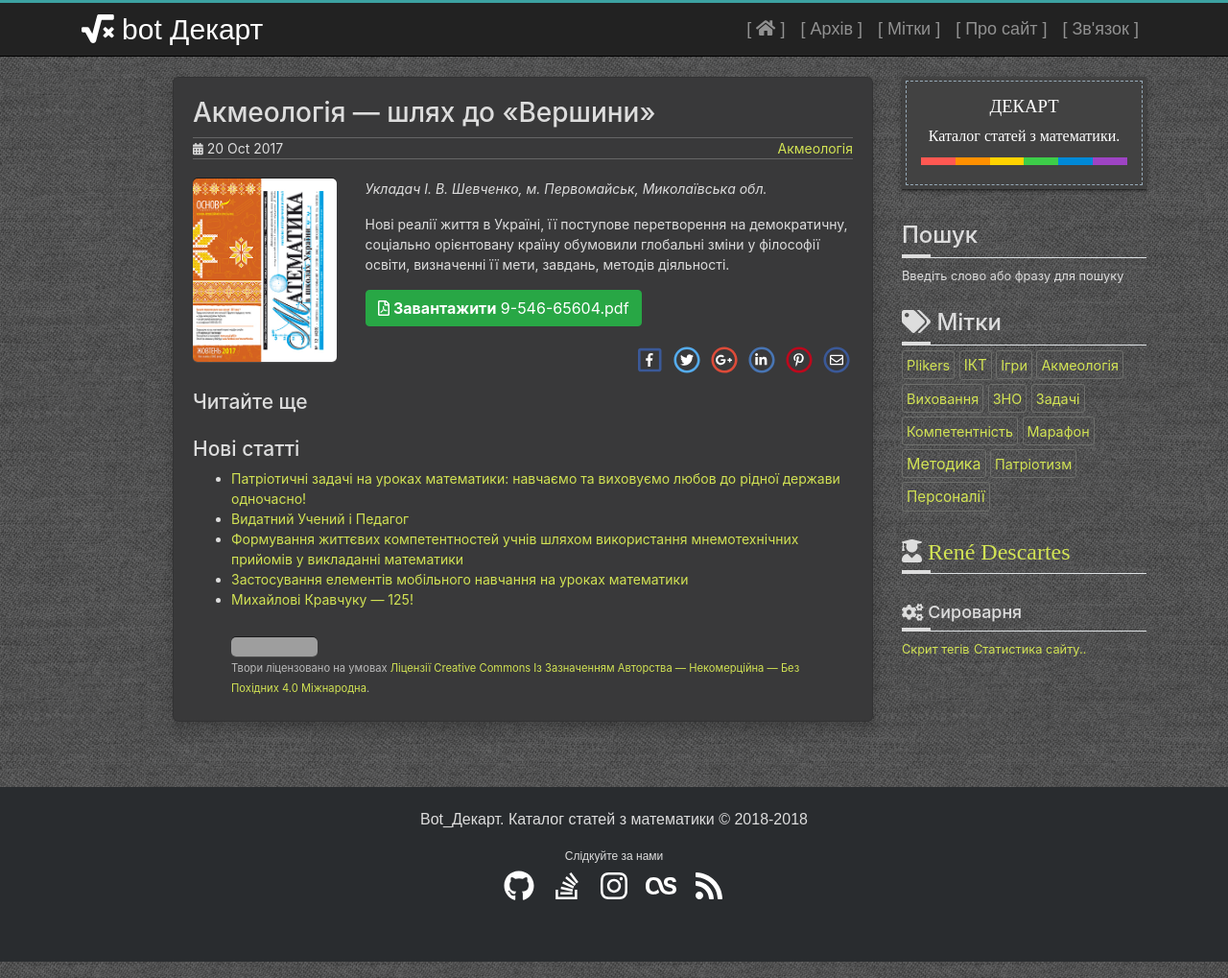
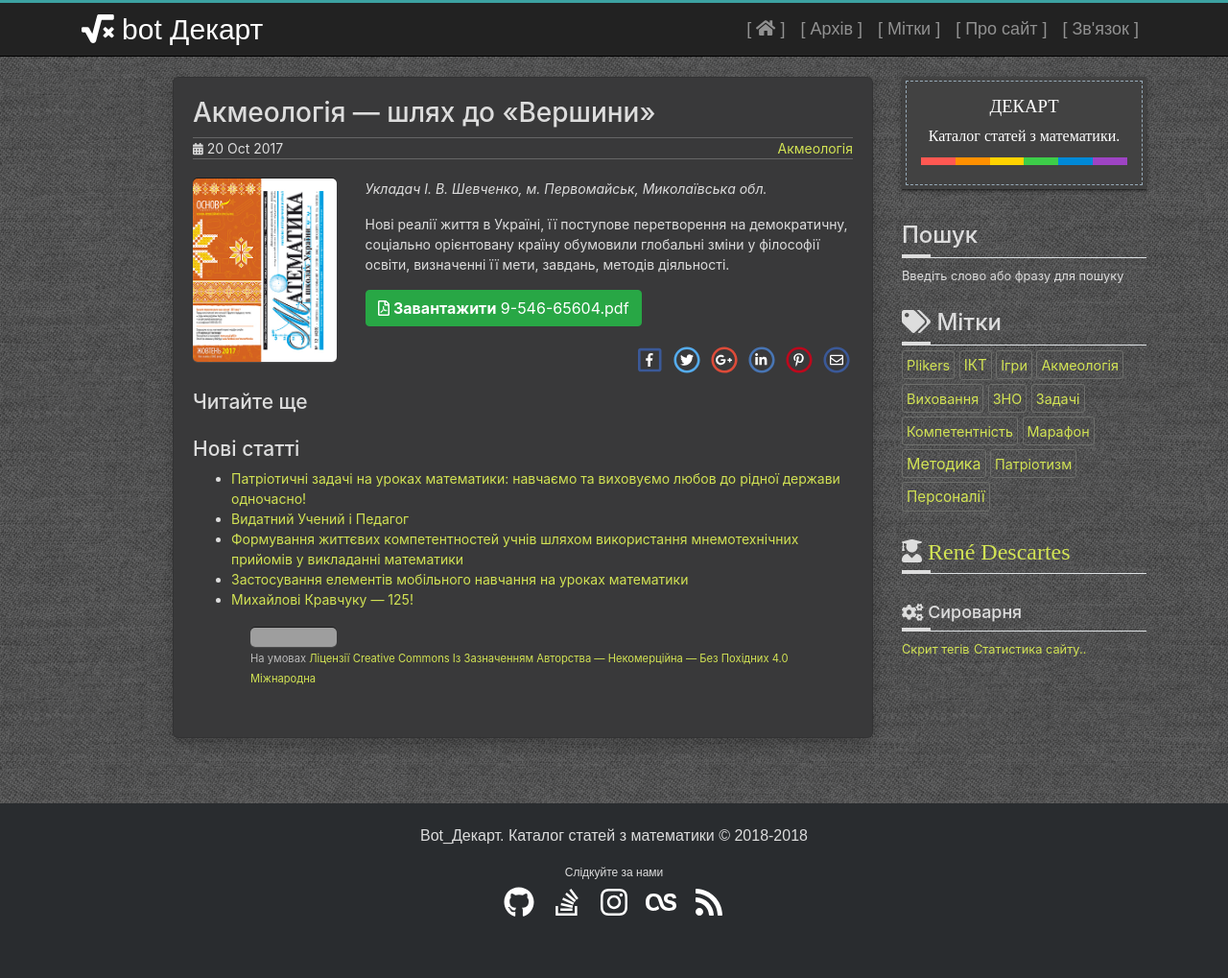
Before and after one commit to beregok/bot-descartes, a Jekyll site: the page built from _posts/2017-10-20-9-546-65604.md, in a window 1280 px wide and 1019 px high. Shown: the whole window at 96% size. Built offline with Jekyll 4.4.1, drawn with Linux system fonts in a browser that asks for light colours; nearby versions of some CDN libraries; comment, search, counter and statistics services are not loaded; a style sheet for code colours, icons or effects is not loaded; grey boxes are pictures that could not be loaded.

Commit message:
fix awesome

```diff
--- a/_layouts/post.html
+++ b/_layouts/post.html
@@ -69,7 +69,7 @@
                       {% endfor %}
                     </ul>
                     <blockquote class="note">
-                      <p><small><a rel="license" href="http://creativecommons.org/licenses/by-nc-nd/4.0/"><img alt="Ліцензія Creative Commons" style="border-width:0" src="https://i.creativecommons.org/l/by-nc-nd/4.0/80x15.png" /></a><br>Твори ліцензовано на умовах <a rel="license" href="http://creativecommons.org/licenses/by-nc-nd/4.0/">Ліцензії Creative Commons Із Зазначенням Авторства — Некомерційна — Без Похідних 4.0 Міжнародна</a>.</a>
+                      <p><small><a rel="license" href="http://creativecommons.org/licenses/by-nc-nd/4.0/"><img alt="Ліцензія Creative Commons" style="border-width:0" src="https://i.creativecommons.org/l/by-nc-nd/4.0/80x15.png" /></a><br>Hа умовах <a rel="license" href="http://creativecommons.org/licenses/by-nc-nd/4.0/">Ліцензії Creative Commons Із Зазначенням Авторства — Некомерційна — Без Похідних 4.0 Міжнародна</a>
                       </small></p>
                     </blockquote>
                 </div>
--- a/assets/css/theme.scss
+++ b/assets/css/theme.scss
@@ -259,12 +259,6 @@
 }
 
 blockquote.note p,
-blockquote.warning p{
-  height: 48px;
-  vertical-align: middle;
-  padding: 10px;
-  font-style: normal;
-}
 
 .note {
   font-style: normal;
@@ -272,20 +266,7 @@
   border: 0;
   padding-left: 30px;
 }
-.note:before {
-  font-style: normal;
-  content: "\f06a";
-  font-size: 2em;
-  font-family: FontAwesome;
-  left: 0;
-  position:absolute;
-  top: 0;
-  color: $note-color;
-}
-.warning:before {
-  content: "\f071";
-  color: $warning-color;
-}
+
 
 //********************************************************
 //                    Заголовок
```
